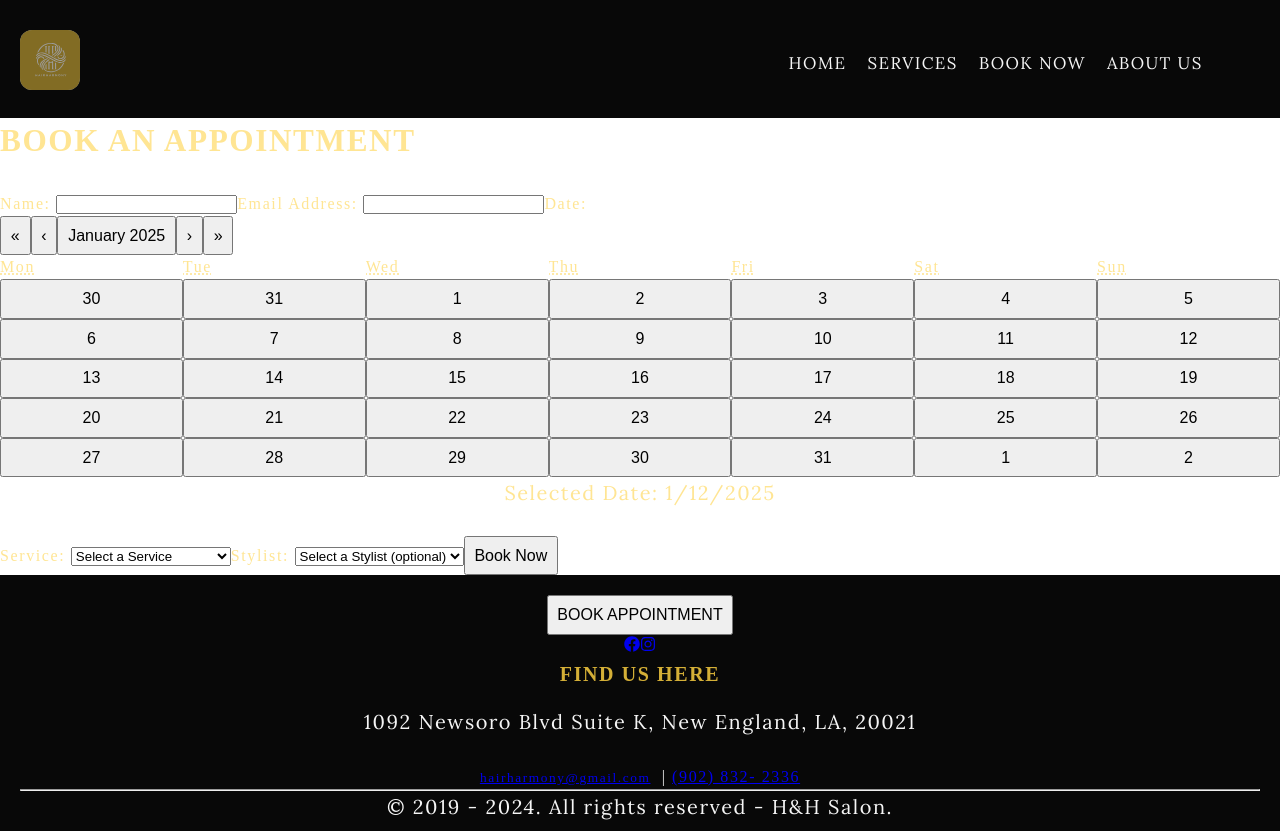
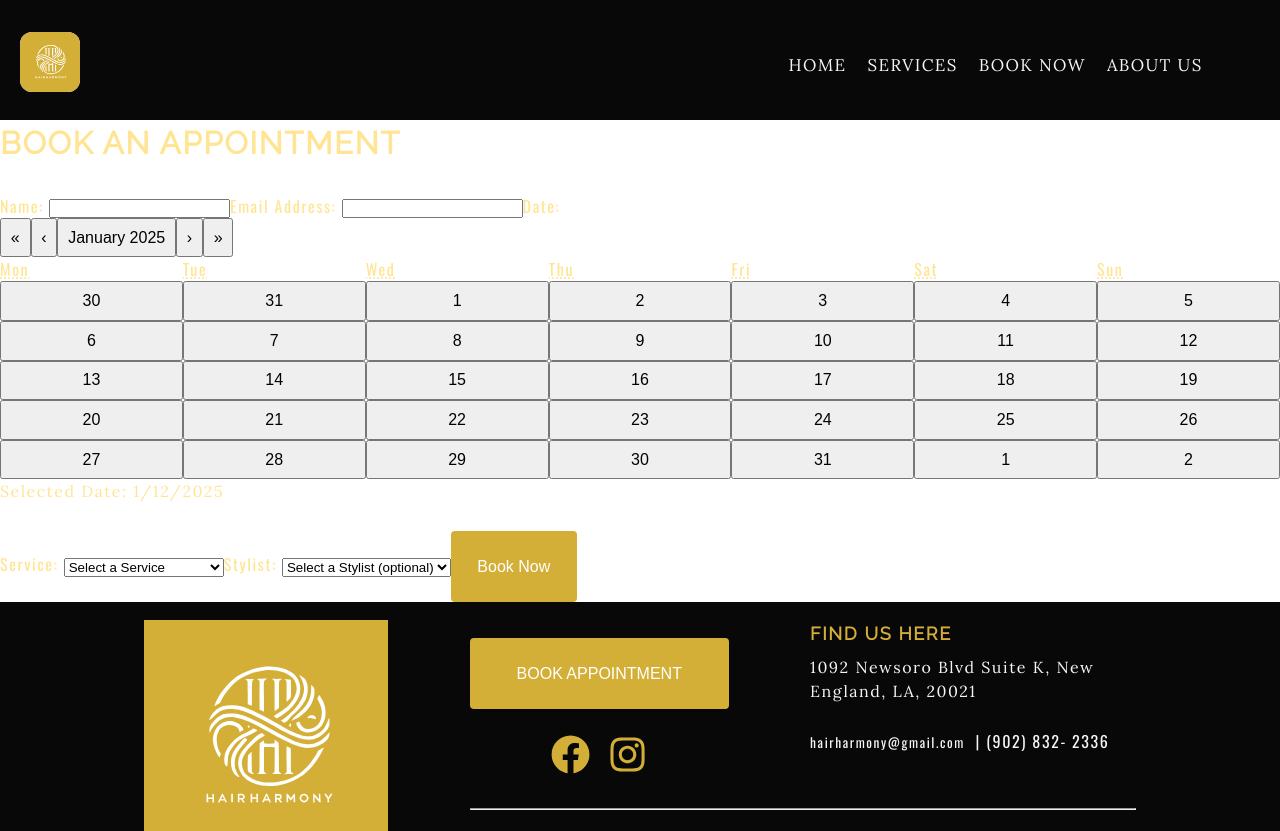
Before and after one commit to shirosensei/hairHarmony, a React (Vite) app in the folder frontend/: page /booking in a window 1280 px wide. Built offline with nearby package versions, Linux system fonts and the light colour scheme.

Commit message:
styles: implement grid area responsiveness for each screen sizes

```diff
--- a/frontend/src/assets/css/App.css
+++ b/frontend/src/assets/css/App.css
@@ -27,17 +27,12 @@
   position: relative;
 }
 
-
-
-  .logo-container img {
-    max-width: 100%;
-    max-height: 60px;
-    opacity: 0.6;
-    border-radius: 20%;
-    width: auto;
+.logo-container img {
+  max-width: 100%;
+  max-height: 60px;
+  border-radius: 20%;
+  width: auto;
 }
-
-
 
 .navbar {
   position: relative;
@@ -61,7 +56,7 @@
   text-decoration: none;
   color: var(--color-light-grey);
   font-weight: 300;
-  font-family: 'Lora', serif;
+  font-family: "Lora", serif;
   text-transform: uppercase;
 }
 
@@ -87,16 +82,16 @@
 .nav-links a::after {
   content: "";
   position: absolute;
-  bottom: -5px; /* Space below the text */
+  bottom: -5px;
   left: 0;
   width: 0;
-  height: 5px; /* Border thickness */
+  height: 5px;
   background-color: var(--color-light-yellow); /* Border color */
 }
 
 .nav-links a:focus::after,
 .nav-links a:hover::after {
-  width: 100%; /* Expands the border */
+  width: 100%;
 }
 
 .nav-toggle {
@@ -131,17 +126,38 @@
   transform: rotate(45deg);
 }
 
-/* Second line */
 .nav-toggle-close .line2 {
   transform: rotate(-45deg);
 }
 
 .container {
-  /* width: clamp(20rem, 90vw, 77.5rem); */
   margin: 0 auto;
   padding: 0;
   box-sizing: border-box;
   width: 100%;
+}
+
+.button-container {
+  display: flex;
+  justify-content: space-between;
+  gap: var(--space-s);
+}
+
+.button {
+  flex: 1;
+  text-align: center;
+  padding: var(--space-s) var(--space-m);
+  background-color: var(--color-gold);
+  color: var(--color-black);
+  font-weight: 500;
+  border: none;
+  border-radius: 2px;
+  cursor: pointer;
+  transition: background-color 0.3s ease;
+}
+
+.button:hover {
+  background-color: var(--color-light-yellow);
 }
 
 .hero-button {
@@ -149,12 +165,12 @@
   color: var(--color-light-yellow);
   transition: color 0.25s ease 0.083s, transform 0.5s ease-in-out;
   position: relative;
-  width: calc(100% - 50%);
+  width: 50%;
   font-weight: 700;
   font-size: var(--font-2);
   line-height: 1.5;
   margin-top: var(--space-m);
-  padding: var(--space-2xs) var(--space-m-l);
+  padding: var(--space-s) var(--space-m);
   letter-spacing: 0.05rem;
   background: none;
   border: none;
@@ -172,16 +188,8 @@
   height: 0;
   top: 0;
   left: 0;
-}
-
-.hero-button::before {
-  border-bottom-width: 4px;
-  border-right-width: 4px;
-}
-
-.hero-button::after {
-  border-top-width: 4px;
-  border-left-width: 4px;
+  border-width: 4px;
+  border-color: transparent;
 }
 
 .hero-button:hover {
@@ -197,15 +205,11 @@
   height: 100%;
 }
 
-.hero-button:hover::before {
-  transition-delay: 0s, 0s, 0.25s;
+.hero-button:hover::before,
+.hero-button:hover::after {
+  transition-delay: 0.25s;
 }
 
-.hero-button:hover::after {
-  transition-delay: 0s, 0.25s, 0s;
-}
-
-/* Focus state for button */
 .hero-button:focus {
   outline: 2px dotted var(--color-light-yellow);
 }
@@ -259,8 +263,6 @@
   /* padding-block-start: var(--space-3xl); */
 }
 
-
-
 .hero-text h1,
 .hero-text p {
   text-shadow: 2px 2px 5px rgba(0, 0, 0, 0.7);
@@ -300,7 +302,7 @@
 }
 
 .background-image::after {
-  content: '';
+  content: "";
   position: absolute;
   top: 0;
   left: 0;
@@ -308,8 +310,6 @@
   bottom: 0;
   background: rgba(0, 0, 0, 0.5); /* Dark overlay */
 }
-
-
 
 .about {
   background-color: var(--color-black);
@@ -333,11 +333,10 @@
   background-color: #d4af37; /* Accent */
 }
 
-
-
 .services-section {
   padding-block: var(--grid-gutter);
-  background: var(--color-black) url(../images/sea-background.jpg) center no-repeat;
+  background: var(--color-black) url(../images/sea-background.jpg) center
+    no-repeat;
   background-size: cover;
 }
 
@@ -368,15 +367,13 @@
   margin-top: auto;
 }
 
-
-
 .service-button {
-  /* padding: var(--space-2xs); */
   width: 100%;
   border: none;
   border-bottom: 2px solid var(--color-light-grey);
   background-color: transparent;
   color: var(--color-light-grey);
+  padding: var(--space-s) 0;
   text-transform: uppercase;
   outline: none;
   cursor: pointer;
@@ -396,7 +393,6 @@
   object-fit: cover;
 }
 
-
 section,
 aside {
   padding: 0 0 var(--space-m-l) 0;
@@ -409,11 +405,120 @@ picture {
 .footer__section {
   background-color: var(--color-black);
   color: var(--color-light-grey);
-  padding: 20px;
-  text-align: center;
+  padding: var(--space-s) 0;
 }
 
-/* .featured-services {
+.footer {
+  width: min(100%, clamp(20rem, 90vw, 77.5rem));
+  margin: 0 auto;
   display: grid;
+  grid-template-columns: repeat(12, 1fr);
+  /* gap: var(--space-s) 0; */
+}
 
-} */
+
+.footer__container__logo {
+  grid-area: 2 / 2 / 7 / 6;
+  background-image: url(../images/hairHarmony.svg);
+  background-size: cover;
+  background-position: center;
+  width: 50%;
+  height: auto;
+  margin: var(--space-m) 0;
+  min-height: 60px;
+  display: flex;
+  align-items: center;
+  width: 100%;
+  gap: var(--space-m);
+  z-index: 0;
+}
+
+
+
+.container__image {
+  width: 100%;
+  height: 100%;
+  max-width: 200px;
+  object-fit: contain;
+}
+
+
+
+.container__button {
+  grid-area: 4 / 7 / 4 / -1;
+  justify-content: flex-end;
+  flex-wrap: wrap;
+  z-index: 10;
+  min-height: 60px;
+  display: flex;
+  align-items: center;
+  width: 100%;
+  gap: var(--space-s);
+}
+
+.button {
+  background-color: var(--color-gold);
+  color: white;
+  padding: var(--space-m);
+  border: none;
+  border-radius: 4px;
+  cursor: pointer;
+}
+
+.container__socials {
+  grid-area: 7/2/9/6;
+  z-index: 10;
+}
+
+.container__socials_icons {
+  display: flex;
+  gap: var(--space-s);
+}
+
+.container__socials_icons img {
+  width: var(--font-3);
+  height: var(--font-3);
+}
+
+.container__address {
+  grid-area: 12/2/10/20;
+  z-index: 7;
+}
+
+.container__address_header {
+  margin-bottom: 8px;
+  font-size: 18px;
+}
+
+.address {
+  font-size: var(--font--0);
+  line-height: 1.5;
+}
+
+.container__contacts {
+  grid-area: contacts;
+}
+
+.container__contacts a {
+  color: inherit;
+  text-decoration: none;
+}
+
+.container__line {
+  grid-area: 12/2/14/15;
+  height: 1px;
+  background-color: var(--color-light-grey);
+  margin: 16px 0;
+}
+
+.container_paragraph {
+  grid-area: 15/2/17/13;
+  font-size: var(--font--0);
+  margin: 0;
+}
+
+
+.icons_footer {
+  color: var(--color-gold);
+  font-size: var(--font-4);
+}
--- a/frontend/src/assets/css/index.css
+++ b/frontend/src/assets/css/index.css
@@ -70,6 +70,8 @@
 
 :root {
   --grid-max-width: 77.50rem;
+  /* --grid-gutter: var(--space-s-l, clamp(1.125rem, 0.6508rem + 2.3861vw, 2.5rem)); Gutter spacing */
+
   --grid-gutter: var(--space-m, clamp(1.125rem, 0.6467rem + 2.3913vw, 2.5rem));
   --grid-columns: 12;
   --grid-columns-mobile: 1fr; /* 1 column on mobile */
@@ -99,27 +101,13 @@
 }
 
 .u-grid-item {
-  flex-grow: 1;
+  /* grid-column: 0;  */
+  /* padding: 1rem;  */
+  /* Padding inside the div */
 }
 
-@media (min-width: 768px) {
-
-  .logo-container {
-    padding: 2px;
-  }
-
-  .navbar {
-    padding-inline-end: var(--space-s);
-  }
-
-  .u-grid {
-    /* grid-template-columns: repeat(3, 1fr); */
-    grid-template-columns: repeat(auto-fit, minmax(min(100%, 10rem), 1fr));
-  }
-
-  .hero-text {
-    /* width: clamp(40ch, 1000%, 60ch); */
-  }
+.service-details {
+  flex-grow: 1;
 }
 
 
@@ -131,6 +119,7 @@ body {
   font-size: var(--font-0);
   line-height: 1.5;
   letter-spacing: 0.1em;
+  font-family: "Oswald";
 }
 
 *,
@@ -177,18 +166,20 @@ button {
 
 p {
   margin-bottom: var(--space-s-m);
-  text-align: center;
+  text-align: left;
   font-family:  "Lora", serif;
   font-style: normal;
   font-weight: 100;
   text-transform: none;
   letter-spacing: 1.5px;
-  font-size: var(--font-1);
+  font-size: var(--font-0);
   line-height: 1.6;
+  /* word-break: break-all; */
 }
+
 h1, h2, h3, h4 {
   text-transform: uppercase;
-  /* width: var(--space-m-l); */
+  font-family: "Raleway", serif;
 }
 /*
 html,
--- a/frontend/src/assets/css/screen.css
+++ b/frontend/src/assets/css/screen.css
@@ -1,13 +1,12 @@
 /* Responsive styles */
 @media (max-width: 768px) {
   .nav-toggle-close {
-    visibility: hidden; /* Start hidden */
+    visibility: hidden;
     opacity: 0;
     position: absolute;
     top: var(--font-0);
     right: var(--font-0);
-    width: var(--space-s);
-    /* font-size: var(--font-3); */
+    width: var(--space-m);
     height: 2rem;
     background-color: initial;
     border: none;
@@ -45,11 +44,13 @@
 
   .nav-toggle {
     visibility: visible;
+    font-size: var(--font-4);
   }
 
   .nav-toggle-close.active {
     visibility: visible;
     opacity: 1;
+    font-size: var(--font-4);
     transform: translate(0);
     transition: transform 0.5s ease-in-out, visibility 0s,
       opacity 0.5s ease-in-out;
@@ -59,17 +60,90 @@
     padding-bottom: var(--space-s);
   } */
 
+  .hero {
+    padding: var(--space-s) 0;
+  }
 
   .logo-container {
     padding-inline-start: 0.2rem;
     padding-block-start: 0.2rem;
   }
+
   .logo-container img {
     max-width: 100%;
     max-height: 50px;
     filter: blur(0.2);
   }
 
+  .hero-text {
+    width: clamp(40ch, 80%, 60ch);
+    word-wrap: break-word;
+  }
+
+  .hero-button {
+    width: calc(100% - 20%);
+  }
+}
 
 
+/* Desktop  */
+@media (min-width: 768px) {
+  .logo-container {
+    padding: 2px;
+  }
+
+  .navbar {
+    padding-inline-end: var(--space-s);
+  }
+
+  .u-grid {
+    /* grid-template-columns: repeat(3, 1fr); */
+    grid-template-columns: repeat(auto-fit, minmax(min(100%, 20rem), 1fr));
+  }
+
+  .hero-text {
+    width: clamp(40ch, 1000%, 60ch);
+  }
+
+  .footer {
+    grid-template-areas:
+      "logo button socials"
+      "address contacts contacts"
+      "line line line"
+      "copyright copyright copyright";
+    /* grid-template-columns: repeat(auto-fit, minmax(6vw, 8fr)); */
+  }
+
+  .footer__container__logo {
+    grid-area: -7 / -13 / 18 / 4;
+    /* grid-column: 1; */
+    margin: 0 auto;
+  }
+
+  .container__button {
+    grid-area: 3 / 5 / 9 / -6;
+  }
+
+  .container__socials {
+    grid-area: 12/6/9/7;
+    width: max-content;
+  }
+
+  .container__address {
+    grid-area: 10/9/3/14;
+  }
+
+  .container__contacts {
+    width: fit-content;
+    grid-area: 2;
+  }
+
+  .container__line {
+    grid-area: 12 / -9 / 14/ 16;
+  }
+
+  .container_paragraph {
+    grid-area: 15/2/17/13;
+    margin: 0 auto;
+  }
 }
```
